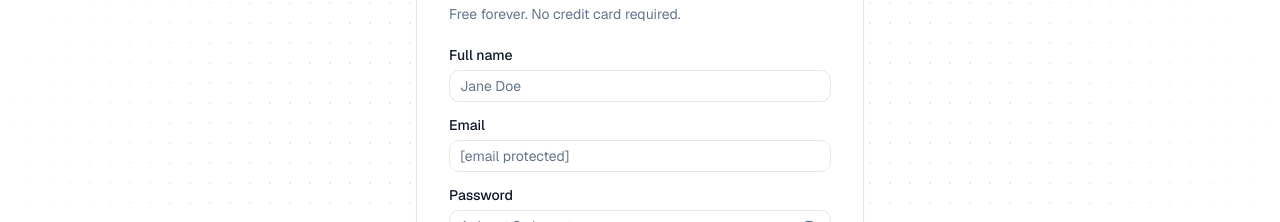
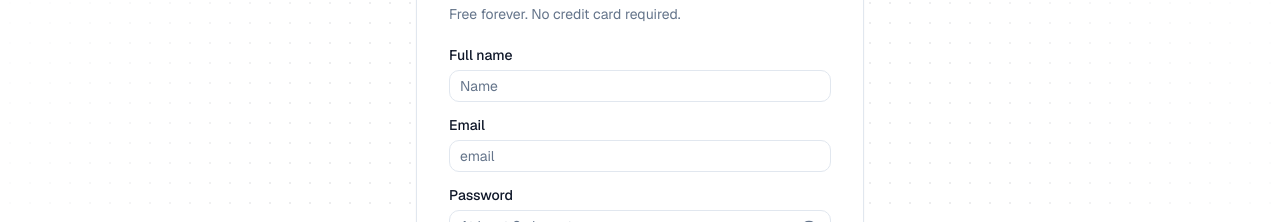
Before and after one commit to teslyym/Resumr, a React (Vite) app in the folder client/: page /register in a window 1280 px wide. Shown: the part 227-449 px from the top of the page. Built offline with nearby package versions, Linux system fonts and the light colour scheme; no server answers.

Commit message:
update placeholder text for email and name fields in Login and Register components

```diff
--- a/client/src/Pages/Login.jsx
+++ b/client/src/Pages/Login.jsx
@@ -60,7 +60,7 @@ export default function Login() {
             id="email"
             type="email"
             autoComplete="email"
-            placeholder="[email protected]"
+            placeholder="email"
             value={email}
             onChange={(e) => setEmail(e.target.value)}
             required
--- a/client/src/Pages/Register.jsx
+++ b/client/src/Pages/Register.jsx
@@ -64,7 +64,7 @@ export default function Register() {
             id="name"
             type="text"
             autoComplete="name"
-            placeholder="Jane Doe"
+            placeholder="Name"
             value={name}
             onChange={(e) => setName(e.target.value)}
             required
@@ -78,7 +78,7 @@ export default function Register() {
             id="email"
             type="email"
             autoComplete="email"
-            placeholder="[email protected]"
+            placeholder="email"
             value={email}
             onChange={(e) => setEmail(e.target.value)}
             required
```
